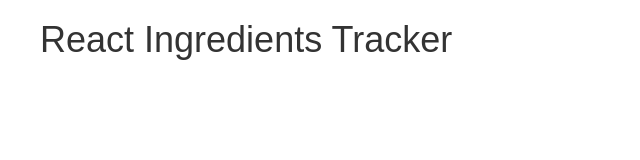
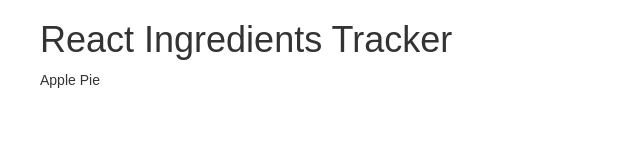
Before and after one commit to edsztukowski/react-recipe-box, a React (Create React App) app: page / in a window 1280 px wide. Shown: the top 160 px of the page, without its empty margins (0-640 px from the left). Built offline with nearby package versions, Linux system fonts and the light colour scheme.

Commit message:
Building the recipe box component. Recipes are state

```diff
--- a/src/App.js
+++ b/src/App.js
@@ -1,12 +1,14 @@
 import React, { Component } from 'react';
 import './App.css';
 var Header = require('./Header')
+var RecipeContainer = require('./RecipeContainer')
 
 class App extends Component {
   render() {
     return (
       <div className="App row">
         <Header />
+        <RecipeContainer />
       </div>
     );
   }
--- /dev/null
+++ b/src/RecipeContainer.js
@@ -0,0 +1,30 @@
+var React = require('react')
+
+class RecipeContainer extends React.Component {
+  constructor(props) {
+    super(props);
+    this.state = {
+      recipes: [
+        {
+          title: 'Apple Pie',
+          ingredients: ['milk', 'apples']
+        },
+        {
+          title: 'Pumpkin Pie',
+          ingredients: ['Crust', 'Pumpkins']
+        },
+      ]
+    }
+  }
+
+  render() {
+    return (
+      <div className="row recipe-list">
+      {this.state.recipes[0].title}
+      </div>
+    )
+  }
+
+}
+
+module.exports = RecipeContainer
```
